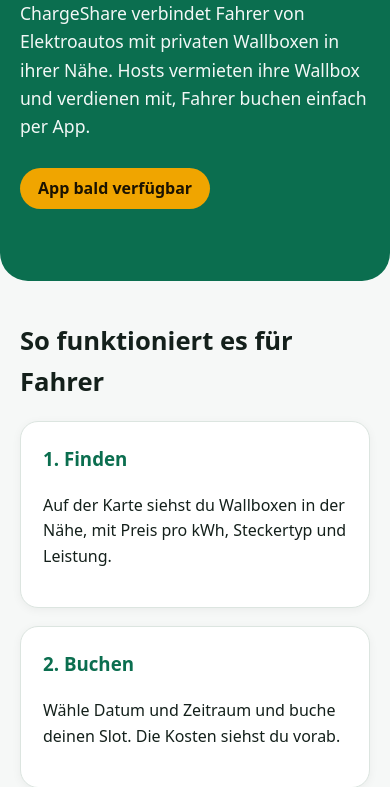
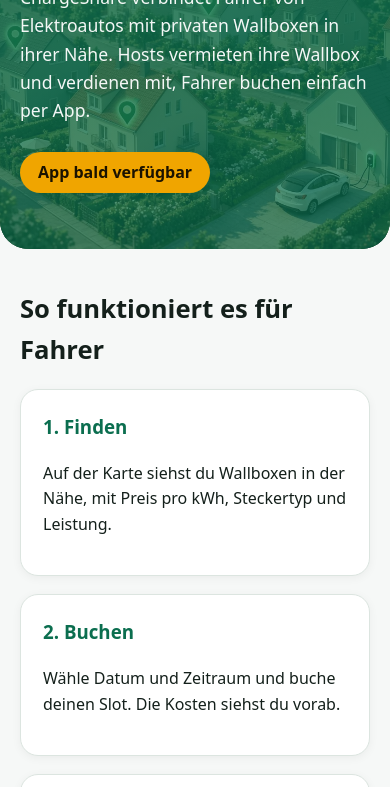
Before and after one commit to AMiketta/chargeshare-site, a plain HTML site: page index.html in a window 390 px wide. Shown: the part 203-990 px from the top of the page. Drawn offline with Linux system fonts and the light colour scheme.

Commit message:
feat: Hero-Stimmungsbild auf der Startseite
Optimiertes WebP/JPEG als Hintergrund der Hero-Sektion, responsiv mit Verlauf.

```diff
--- a/index.html
+++ b/index.html
@@ -4,7 +4,9 @@
 <meta name="color-scheme" content="light dark"><link rel="stylesheet" href="style.css"></head><body>
 <header class="top"><div class="wrap"><a class="brand" href="index.html">Charge<span>Share</span></a>
 <nav><a href="index.html#fahrer">Fahrer</a><a href="index.html#hosts">Hosts</a><a href="index.html#sicherheit">Sicherheit</a></nav></div></header>
-<div class="hero"><div class="wrap"><h1>Laden, wo andere ihre Wallbox haben.</h1>
+<div class="hero">
+<picture class="hero-media"><source srcset="images/hero.webp" type="image/webp"><img src="images/hero.jpg" width="1280" height="720" alt="" decoding="async" fetchpriority="high"></picture>
+<div class="wrap hero-copy"><h1>Laden, wo andere ihre Wallbox haben.</h1>
 <p>ChargeShare verbindet Fahrer von Elektroautos mit privaten Wallboxen in ihrer Nähe. Hosts vermieten ihre Wallbox und verdienen mit, Fahrer buchen einfach per App.</p>
 <span class="badge">App bald verfügbar</span></div></div>
 <main class="wrap">
--- a/style.css
+++ b/style.css
@@ -10,9 +10,14 @@
 .brand{font-size:1.2rem;font-weight:800}
 .brand span{color:var(--a)}
 nav a{margin-left:18px;font-size:.95rem}
-.hero{background:var(--g);color:#fff;padding:56px 0 72px;border-radius:0 0 28px 28px}
+.hero{position:relative;overflow:hidden;color:#fff;padding:56px 0 72px;border-radius:0 0 28px 28px;background:var(--g);min-height:280px}
+.hero-media{position:absolute;inset:0;z-index:0}
+.hero-media img{width:100%;height:100%;object-fit:cover;display:block}
+.hero::after{content:"";position:absolute;inset:0;z-index:1;background:linear-gradient(105deg,rgba(11,110,79,.92) 0%,rgba(11,110,79,.78) 45%,rgba(11,110,79,.45) 100%)}
+.hero-copy{position:relative;z-index:2}
 .hero h1{font-size:clamp(1.9rem,5vw,3rem);line-height:1.15;margin:0 0 14px;font-weight:800}
 .hero p{max-width:560px;font-size:1.1rem;opacity:.95}
+@media(max-width:640px){.hero{padding:40px 0 56px;min-height:220px}.hero::after{background:linear-gradient(180deg,rgba(11,110,79,.88) 0%,rgba(11,110,79,.7) 100%)}}
 .badge{display:inline-block;background:var(--a);color:#1b1300;font-weight:700;padding:8px 18px;border-radius:999px;margin-top:10px}
 section{padding:40px 0}
 h2{font-size:1.6rem;margin:0 0 18px}
```
Also changed, not shown: images/hero.jpg (added), images/hero.webp (added).
